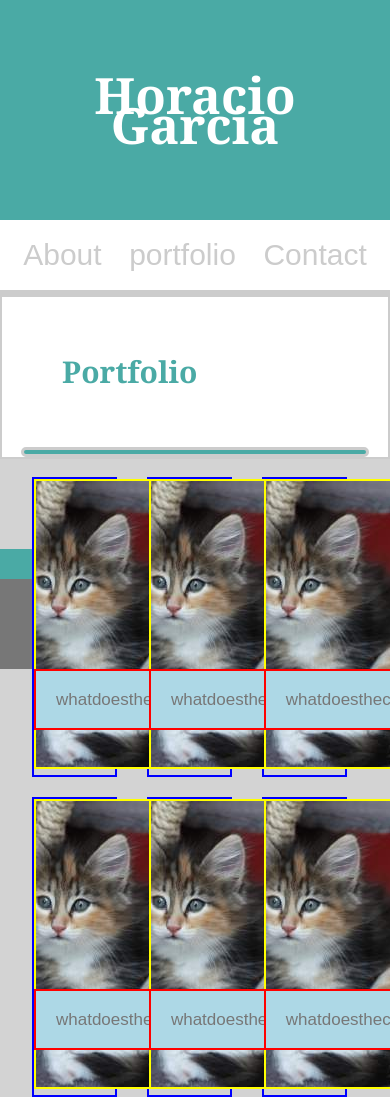
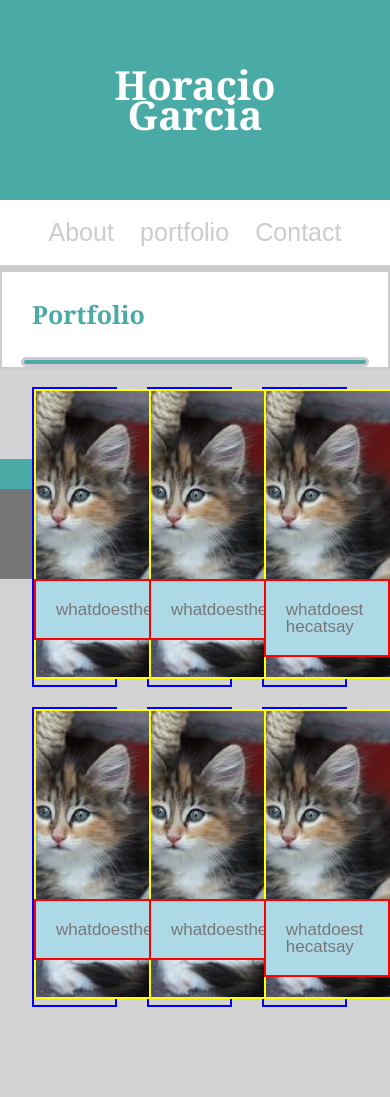
Before and after one commit to garciahor1/Responsive-Portfolio, a plain HTML site: page portfolio.html in a window 390 px wide. Shown: the top 1097 px of the page. After the commit the page ends 1007 px from the top, so only its background shows below. Drawn offline with Linux system fonts and the light colour scheme.

Commit message:
text wrap added

```diff
--- a/assets/css/style.css
+++ b/assets/css/style.css
@@ -150,8 +150,8 @@ footer {
     box-sizing: border-box;
     width: 100%;
     background-color: #777777;
-    height: 60px;
-    margin: 40px 0;
+    height: 50px;
+    margin: 40px 0 0 0;
 }
 
 #catP {
@@ -229,24 +229,25 @@ li {
 
 @media only screen and (min-width:0px) and (max-width:640px) {
     h1 {
+        word-wrap:anywhere;
         width: 100%;
-        display: block;
         margin:0;
-        display: block;
         text-align: center;
-        font-size: 50px;
-        padding: 80px
+        font-size: 40px;
+        padding: 70px;
+
     }
     nav {
+        word-wrap:anywhere;
         text-align:center;
         display: block;
-        font-size: 30px;
+        font-size: 25px;
         word-spacing: 20px;
         padding: 20px;
     }
     h2 {
-        font-size: 30px;
-        margin: 60px;
+        font-size: 25px;
+        margin: 30px;
     }
     main {
         box-sizing:border-box;
@@ -266,8 +267,9 @@ li {
 
     }
     p {
+        word-wrap:anywhere;
         display: inline-block;
-        font-size: 70px;
+        font-size: 40px;
     }
     .divider {
         width: 90%;
```
